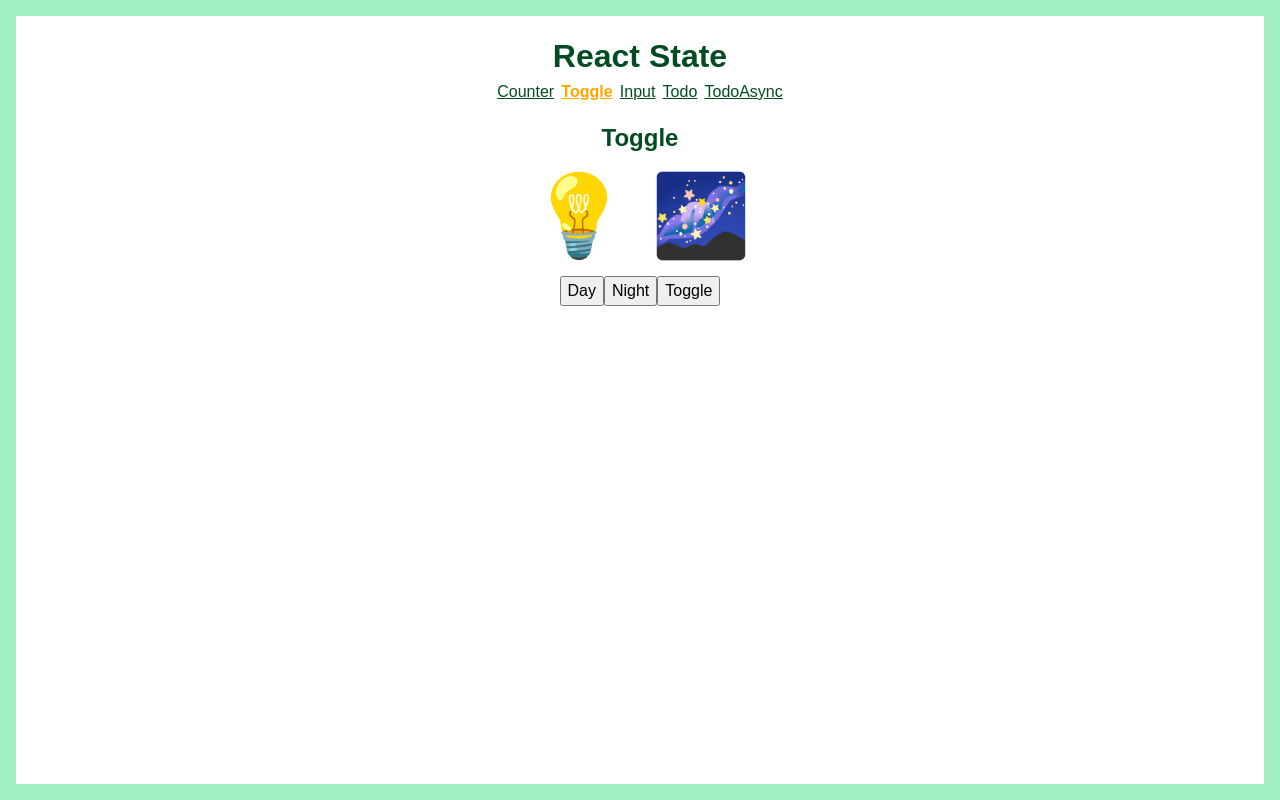
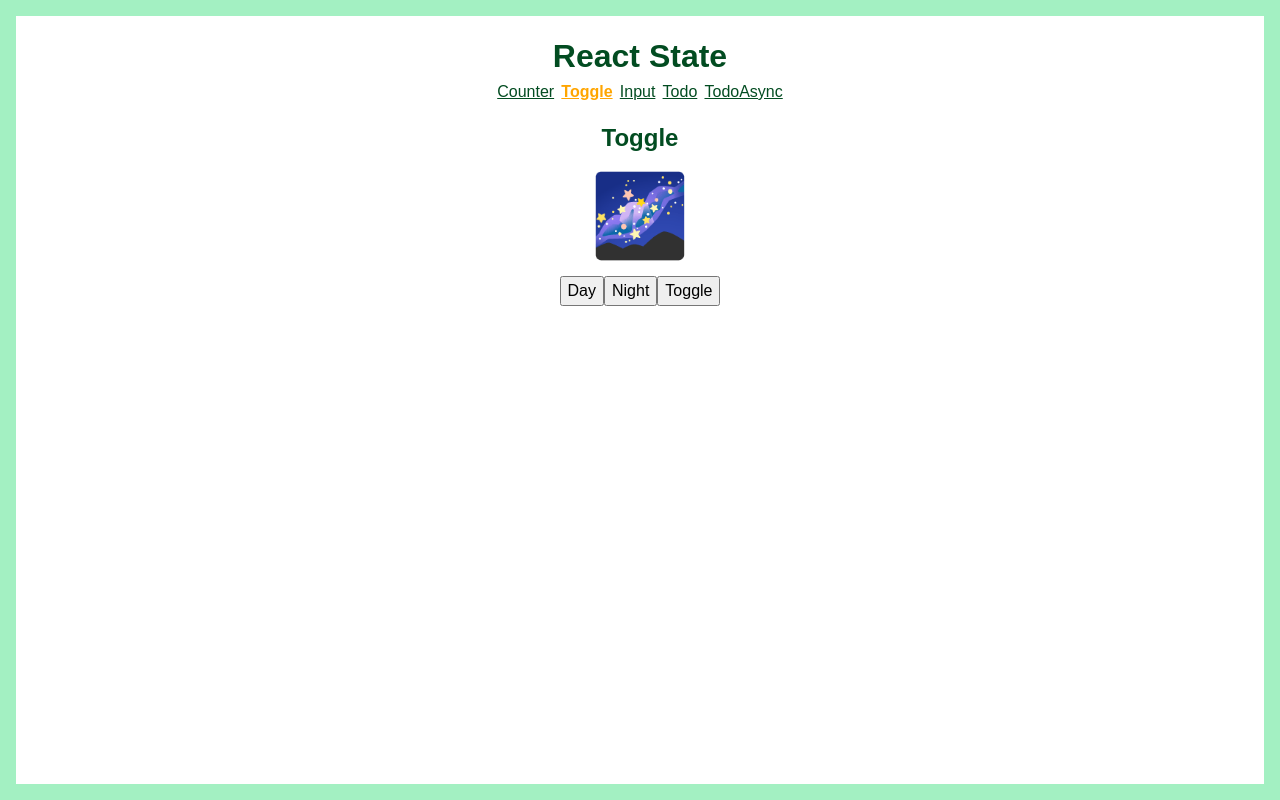
Before and after one commit to javiiicz/react-state, a React (Vite) app: page /toggle in a window 1280 px wide. Built offline with nearby package versions, Linux system fonts and the light colour scheme; no server answers.

Commit message:
Frontend: Add toggle state

```diff
--- a/src/components/02-Toggle.jsx
+++ b/src/components/02-Toggle.jsx
@@ -1,13 +1,19 @@
+import { useState } from "react";
+
 export default function Toggle() {
+    const [emoji, setEmoji] = useState(false)
+
+    const onToggle = () => {setEmoji(prev => !prev)}
+
     return (
         <div className="App">
             <h2>Toggle</h2>
-      <div className="emoji">💡 🌌</div>
+            <div className="emoji">{emoji ? "💡" : "🌌"}</div>
             <div className="button-group">
-        <button>Day</button>
-        <button>Night</button>
-        <button>Toggle</button>
+                <button onClick={() => {setEmoji(true)}}>Day</button>
+                <button onClick={() => {setEmoji(false)}}>Night</button>
+                <button onClick={onToggle}>Toggle</button>
             </div>
         </div>
-  )
+    );
 }
```
Lines whose indentation alone changed are shown as unchanged.
